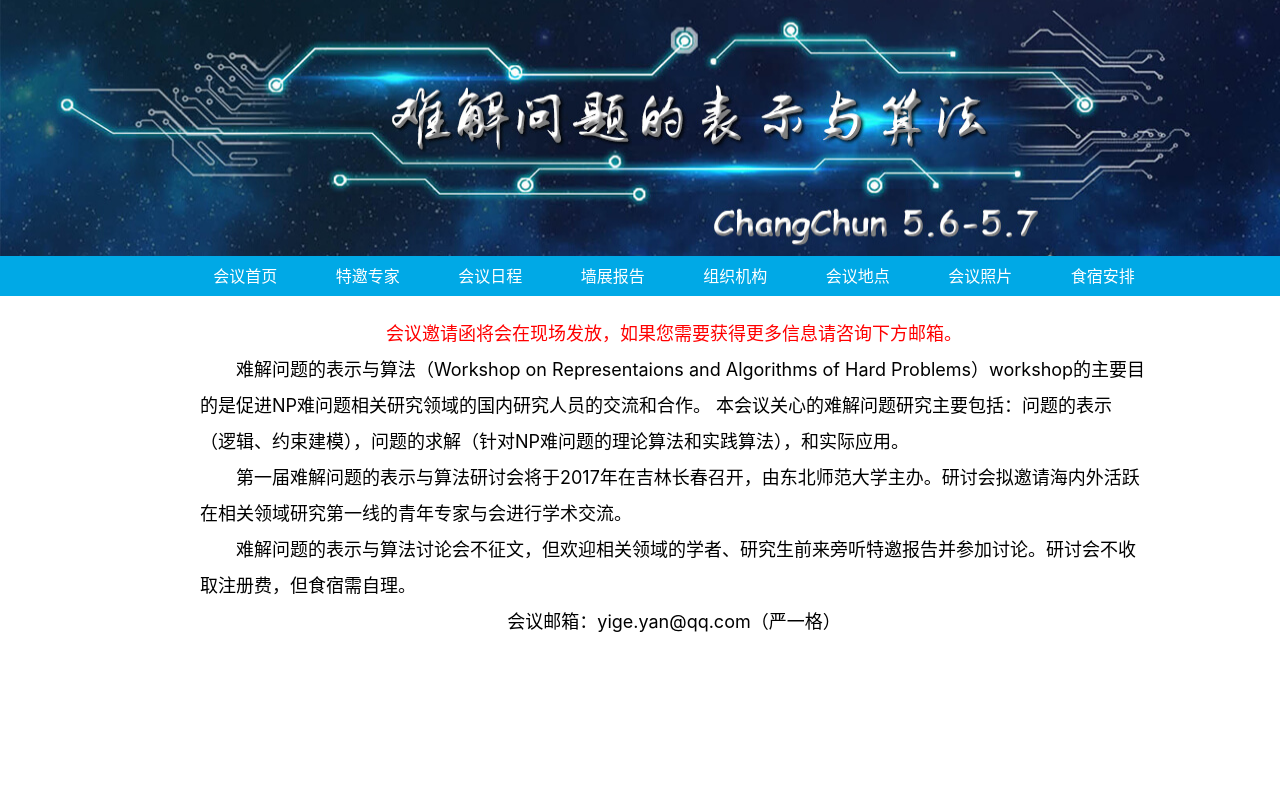
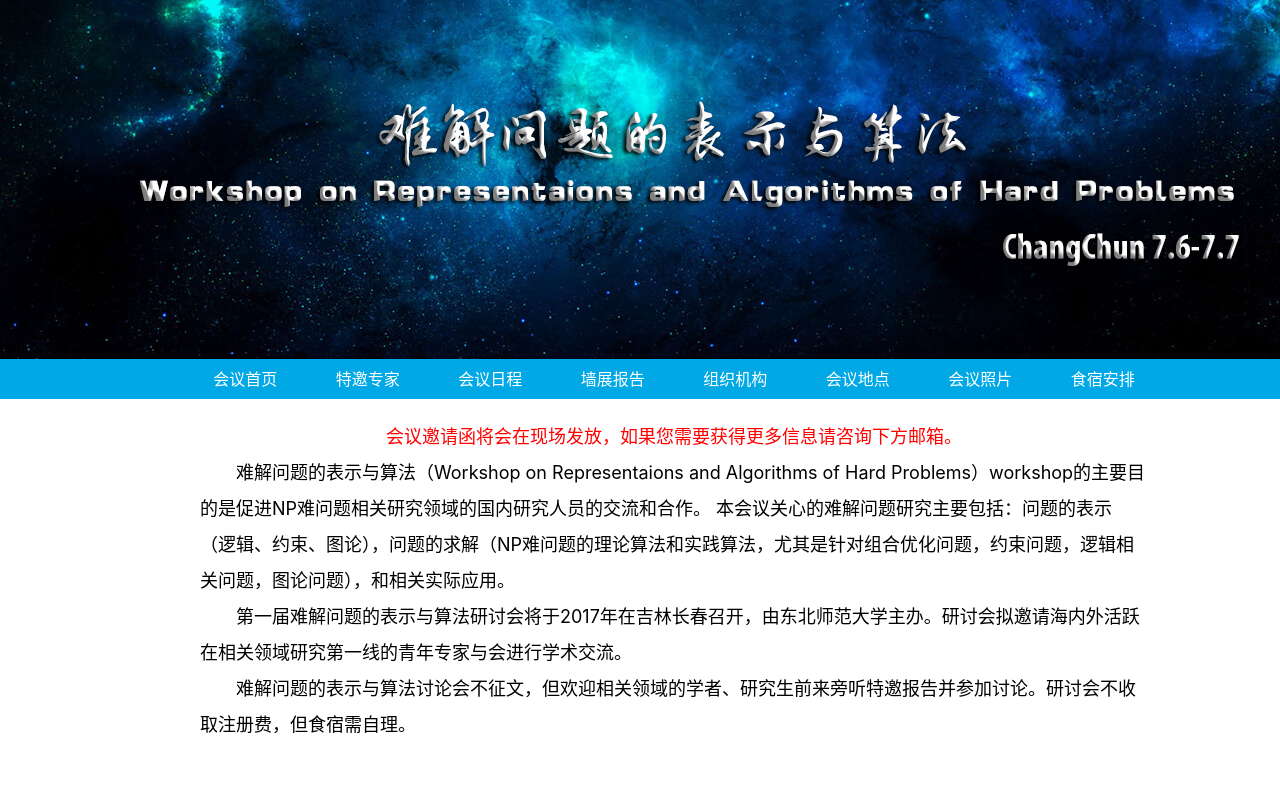
Before and after one commit to yanyige/AI-conference, a Vue app: page /organization in a window 1280 px wide. Shown: the top 800 px of the page. Built offline with nearby package versions, Linux system fonts and the light colour scheme.

Commit message:
update banner and some excerpt

```diff
--- a/src/components/Header.vue
+++ b/src/components/Header.vue
@@ -1,6 +1,6 @@
 <template>
 	<div class="header">
-		<img src="../assets/23title.jpg">
+		<img src="../assets/25title.jpg">
 	</div>
 </template>
 
@@ -8,6 +8,6 @@
 	.header
 		font-size 0
 	.header img
-		height 256px
+		height 359px
 		width: 100%
 </style>
--- a/src/components/Home.vue
+++ b/src/components/Home.vue
@@ -1,10 +1,9 @@
 <template>
 	<div class="home">
 	 	<p class="title">会议邀请函将会在现场发放，如果您需要获得更多信息请咨询下方邮箱。</p>
-		<p class="para">难解问题的表示与算法（Workshop on  Representaions and Algorithms of Hard Problems）workshop的主要目的是促进NP难问题相关研究领域的国内研究人员的交流和合作。 本会议关心的难解问题研究主要包括：问题的表示（逻辑、约束建模），问题的求解（针对NP难问题的理论算法和实践算法），和实际应用。</p>
+		<p class="para">难解问题的表示与算法（Workshop on  Representaions and Algorithms of Hard Problems）workshop的主要目的是促进NP难问题相关研究领域的国内研究人员的交流和合作。 本会议关心的难解问题研究主要包括：问题的表示（逻辑、约束、图论），问题的求解（NP难问题的理论算法和实践算法，尤其是针对组合优化问题，约束问题，逻辑相关问题，图论问题），和相关实际应用。</p>
 		<p class="para">第一届难解问题的表示与算法研讨会将于2017年在吉林长春召开，由东北师范大学主办。研讨会拟邀请海内外活跃在相关领域研究第一线的青年专家与会进行学术交流。</p>
 		<p class="para">难解问题的表示与算法讨论会不征文，但欢迎相关领域的学者、研究生前来旁听特邀报告并参加讨论。研讨会不收取注册费，但食宿需自理。</p>
-		<p class="mail">会议邮箱：yige.yan@qq.com（严一格）</p>
 	</div>
 </template>
 
--- a/src/components/Place.vue
+++ b/src/components/Place.vue
@@ -1,6 +1,6 @@
 <template>
 	<div class="place">
-	 	<p>我也在憋ing~~~</p>
+	 	<p>暂定吉林长春</p>
 	</div>
 </template>
 
```
Also changed, not shown: src/assets/24title.jpg (added), src/assets/25title.jpg (added).
